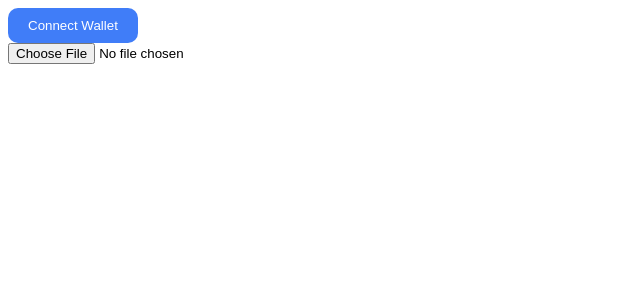
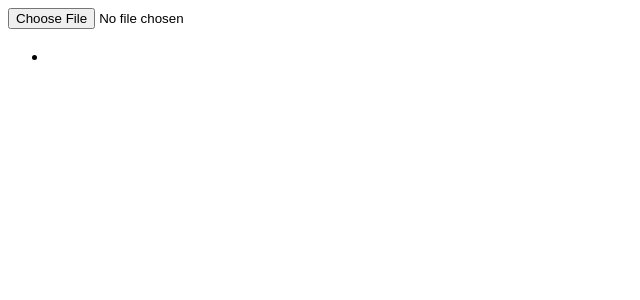
Before and after one commit to minakov/api-pxflux-xyz, a Nuxt app in the folder packages/web/: page / in a window 1280 px wide. Shown: the top 300 px of the page, without its empty margins (0-640 px from the left). Built offline with nearby package versions, Linux system fonts and the light colour scheme.

Commit message:
Add file tree

```diff
--- a/packages/web/src/components/ConnectWalletButton.vue
+++ b/packages/web/src/components/ConnectWalletButton.vue
@@ -5,9 +5,9 @@ import Jazzicon from './Jazzicon.vue'
 
 export default {
   name: 'ConnectWalletButton',
-  components: [
+  components: {
     Spinner, AddressButton, Jazzicon
-  ],
+  },
   props: {
     txnCount: {
       type: Number,
--- /dev/null
+++ b/packages/web/src/components/Preview/FileItem.vue
@@ -0,0 +1,33 @@
+<script>
+export default {
+  name: 'FileItem', // necessary for self-reference
+  props: {
+    name: {
+      type: String,
+      default: null
+    },
+    children: {
+      type: [Object, Boolean],
+      default: false
+    }
+  },
+  computed: {
+    isFolder() {
+      console.log(this.name)
+      return Object.keys(this.children ?? []).length
+    }
+  }
+}
+</script>
+
+<template>
+  <li>
+    <div v-if="name" :class="{ bold: isFolder }" @click="toggle">
+      {{ name }}
+    </div>
+    <ul v-if="isFolder">
+      <FileItem v-for="[key, items] in Object.entries(children)" :key="key" class="item" :name="key"
+        :children="items" />
+    </ul>
+  </li>
+</template>
--- a/packages/web/src/components/Preview/FileList.vue
+++ b/packages/web/src/components/Preview/FileList.vue
@@ -1,8 +1,12 @@
 <script>
 import { toFileStructure } from './lib/files'
+import FileItem from './FileItem.vue'
 
 export default {
   name: 'FileList',
+  components: {
+    FileItem
+  },
   props: {
     files: { type: Array, default: () => [] }
   },
@@ -23,5 +27,18 @@ export default {
 </script>
 
 <template>
-  <div>{{ structure }}</div>
+  <ul>
+    <FileItem class="item" :children="structure" />
+  </ul>
 </template>
+
+<style>
+.item {
+  cursor: pointer;
+  line-height: 1.5;
+}
+
+.bold {
+  font-weight: bold;
+}
+</style>
--- a/packages/web/src/layouts/default.vue
+++ b/packages/web/src/layouts/default.vue
@@ -1,17 +1,17 @@
 <template>
   <main>
-    <ConnectWalletButton address="" />
+    <!-- <ConnectWalletButton address="" /> -->
     <router-view />
   </main>
 </template>
 
 <script>
-import ConnectWalletButton from '~/components/ConnectWalletButton.vue'
+// import ConnectWalletButton from '~/components/ConnectWalletButton.vue'
 
 export default {
   name: 'DefaultLayout',
   components: {
-    ConnectWalletButton
+    // ConnectWalletButton
   }
 }
 </script>
```
Also changed, not shown: 1 other file (tests, documents, lock files or other folders).
